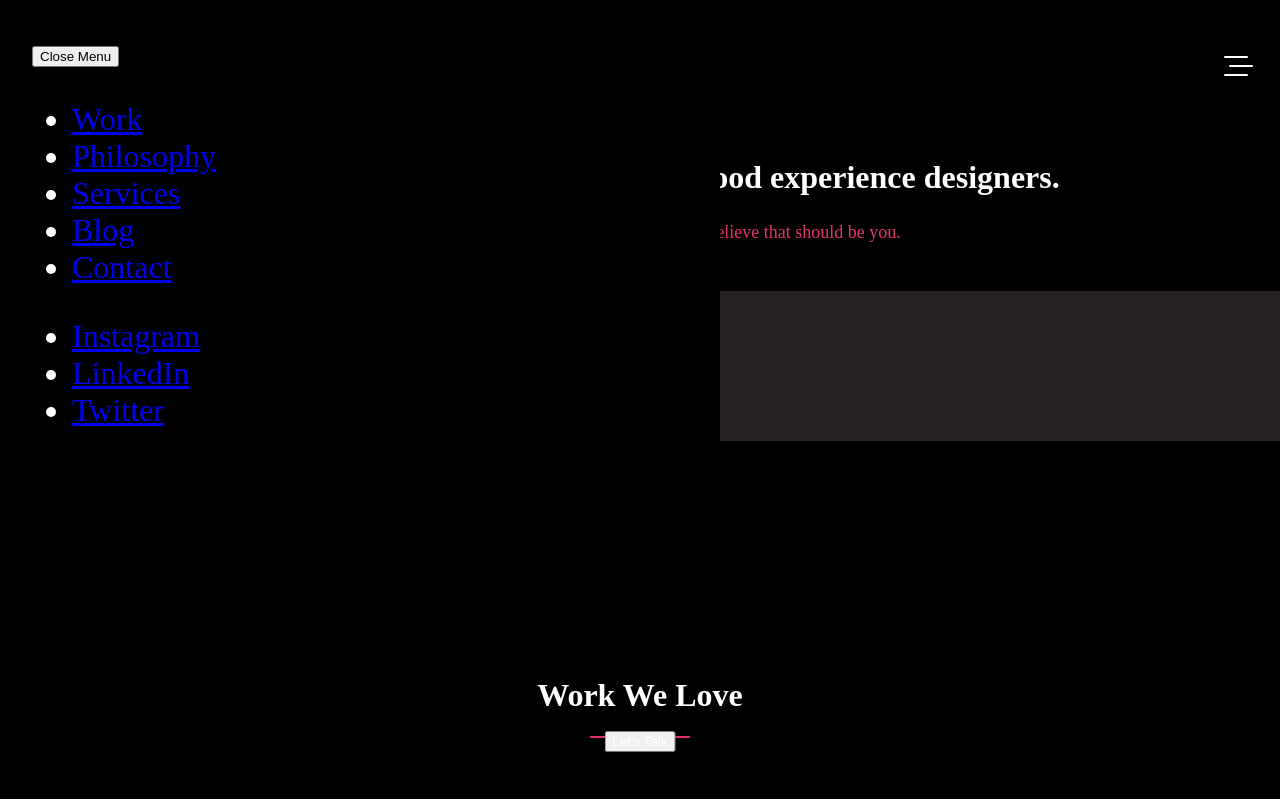
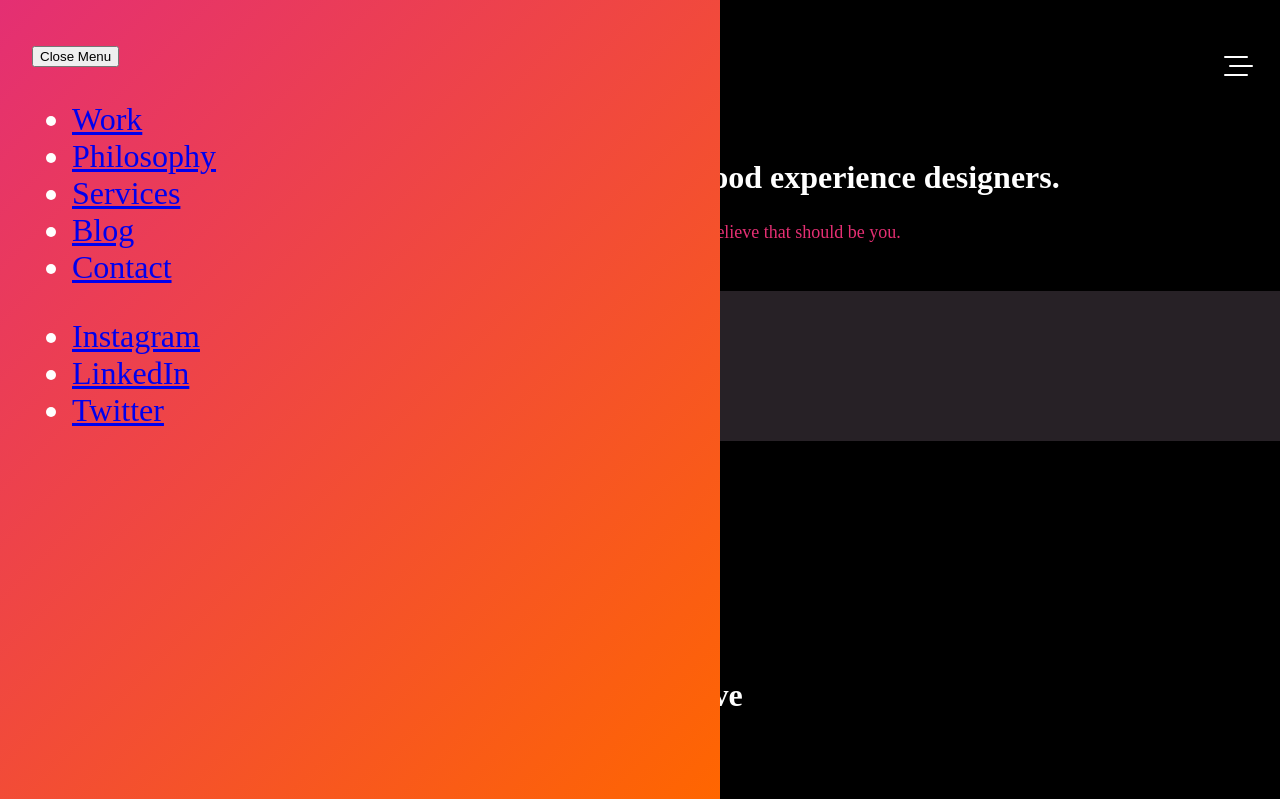
Before and after one commit to heystac-atl/heystac, a plain HTML site: page index.html in a window 1280 px wide. Both pictures are taken after a click on the button "Main Menu". Shown: the top 799 px of the page. Drawn offline with Linux system fonts and the light colour scheme.

Commit message:
a little sauce

```diff
--- a/assets/js/main.js
+++ b/assets/js/main.js
@@ -6,10 +6,12 @@ let menuToggle = document.querySelector('#mainMenuToggle'),
 menuToggle.addEventListener('click', function(e) {
     e.preventDefault();
     menu.classList.add('is-open');
+    document.querySelector('body').classList.add('no-scroll');
 });
 menuClose.addEventListener('click', function(e) {
     e.preventDefault();
     menu.classList.remove('is-open');
+    document.querySelector('body').classList.remove('no-scroll');
 });
 
 // Let's Talk Form Toggle
@@ -20,8 +22,12 @@ let formToggle = document.querySelector('#letsTalkToggle'),
 formToggle.addEventListener('click', function(e) {
     e.preventDefault();
     form.classList.add('is-open');
+    document.querySelector('body').classList.add('no-scroll');
 });
 formClose.addEventListener('click', function(e) {
     e.preventDefault();
     form.classList.remove('is-open');
+    document.querySelector('body').classList.remove('no-scroll');
 });
+
+// Let's Talk Visibility
--- a/assets/styles/main.css
+++ b/assets/styles/main.css
@@ -162,7 +162,8 @@ h1 {
 .drawer {
 
     transition: left 0.5s ease;
-    background: black;
+    background: rgb(228,47,115);
+    background: linear-gradient(135deg, rgba(228,47,115,1) 0%, rgba(255,102,0,1) 100%);
     color: white;
     font-size: 2rem;
     height: 100vh;
@@ -171,7 +172,7 @@ h1 {
     top: 0;
     width: 100%;
     max-width: 720px;
-    z-index: 1;
+    z-index: 11;
 }
 
 .drawer--left {
@@ -397,3 +398,7 @@ h1 {
 	width: 1px;
 	white-space: nowrap;
 }
+
+.no-scroll {
+  overflow: hidden;
+}
```
